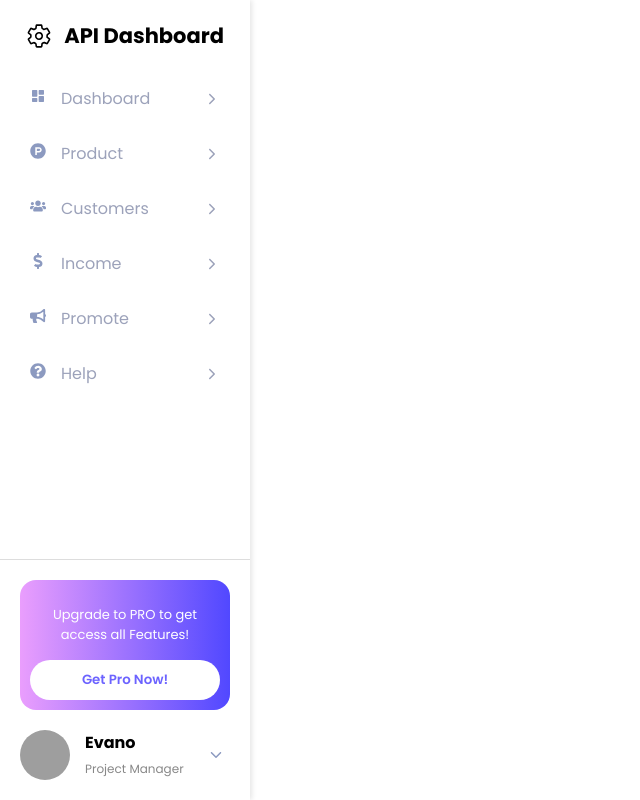
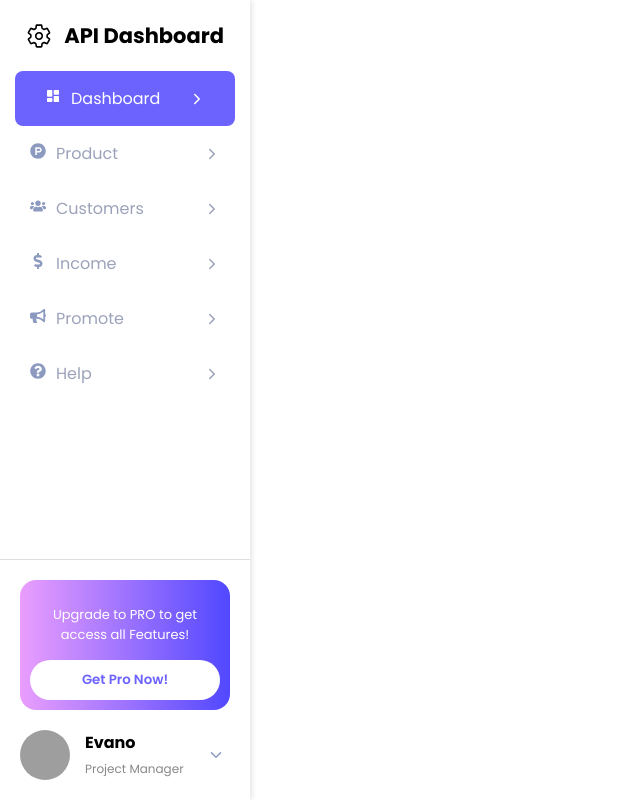
Before and after one commit to Kaliyappan1/analytics-dashboard, a React (Create React App) app: page / in a window 1280 px wide. Shown: the whole page, without its empty margins (0-640 px from the left). Built offline with nearby package versions, Linux system fonts and the light colour scheme; grey boxes are pictures that could not be loaded.

Commit message:
sidebar active added

```diff
--- a/package.json
+++ b/package.json
@@ -9,6 +9,7 @@
     "react": "^18.3.1",
     "react-dom": "^18.3.1",
     "react-icons": "^5.3.0",
+    "react-router-dom": "^6.26.2",
     "react-scripts": "5.0.1",
     "web-vitals": "^2.1.4"
   },
--- a/src/components/Sidebar.js
+++ b/src/components/Sidebar.js
@@ -19,44 +19,44 @@ const Sidebar = () => {
         <h2>API Dashboard</h2>
       </div>
       <ul className="nav-links">
-        <li className="nav-item">
+        <li className="nav-item active">
           <div>
-            <BiSolidDashboard color="#8C9AC0" className="icon" />
+            <BiSolidDashboard className="icon" />
             <span>Dashboard</span>
           </div>
           <IoIosArrowForward />
         </li>
         <li className="nav-item">
           <div>
-            <FaProductHunt color="#8C9AC0" className="icon" />
+            <FaProductHunt className="icon" />
             <span>Product</span>
           </div>
           <IoIosArrowForward />
         </li>
         <li className="nav-item">
           <div>
-            <FaUsers color="#8C9AC0" className="icon" />
+            <FaUsers className="icon" />
             <span>Customers</span>
           </div>
           <IoIosArrowForward />
         </li>
         <li className="nav-item">
           <div>
-            <FaDollarSign color="#8C9AC0" className="icon" />
+            <FaDollarSign className="icon" />
             <span>Income</span>
           </div>
           <IoIosArrowForward />
         </li>
         <li className="nav-item">
           <div>
-            <FaBullhorn className="icon" color="#8C9AC0" />
+            <FaBullhorn className="icon" />
             <span>Promote</span>
           </div>
           <IoIosArrowForward />
         </li>
         <li className="nav-item">
           <div>
-            <FaQuestionCircle className="icon" color="#8C9AC0" />
+            <FaQuestionCircle className="icon" />
             <span>Help</span>
           </div>
           <IoIosArrowForward />
--- a/src/styles/Sidebar.css
+++ b/src/styles/Sidebar.css
@@ -30,7 +30,7 @@
   align-items: center;
   justify-content: space-between;
   padding: 15px 30px;
-  color: #9CA2BA;
+  color: #9ca2ba;
   font-size: 1rem;
   cursor: pointer;
   transition: background 0.3s ease;
@@ -39,10 +39,19 @@
 .nav-item:hover {
   background-color: #f5f5f5;
 }
+.nav-item.active {
+  background-color: #6c63ff;
+    margin-inline: 15px;
+  border-radius: 0.5rem;
+  color: white;
+}
+.nav-item.active .icon {
+  color: white;
+}
 
 .icon {
-  margin-right: 15px;
-  color: #5a5a5a;
+  margin-right: 10px;
+  color: #8C9AC0;
 }
 
 .sidebar-footer {
```
Also changed, not shown: 1 other file (tests, documents, lock files or other folders).
